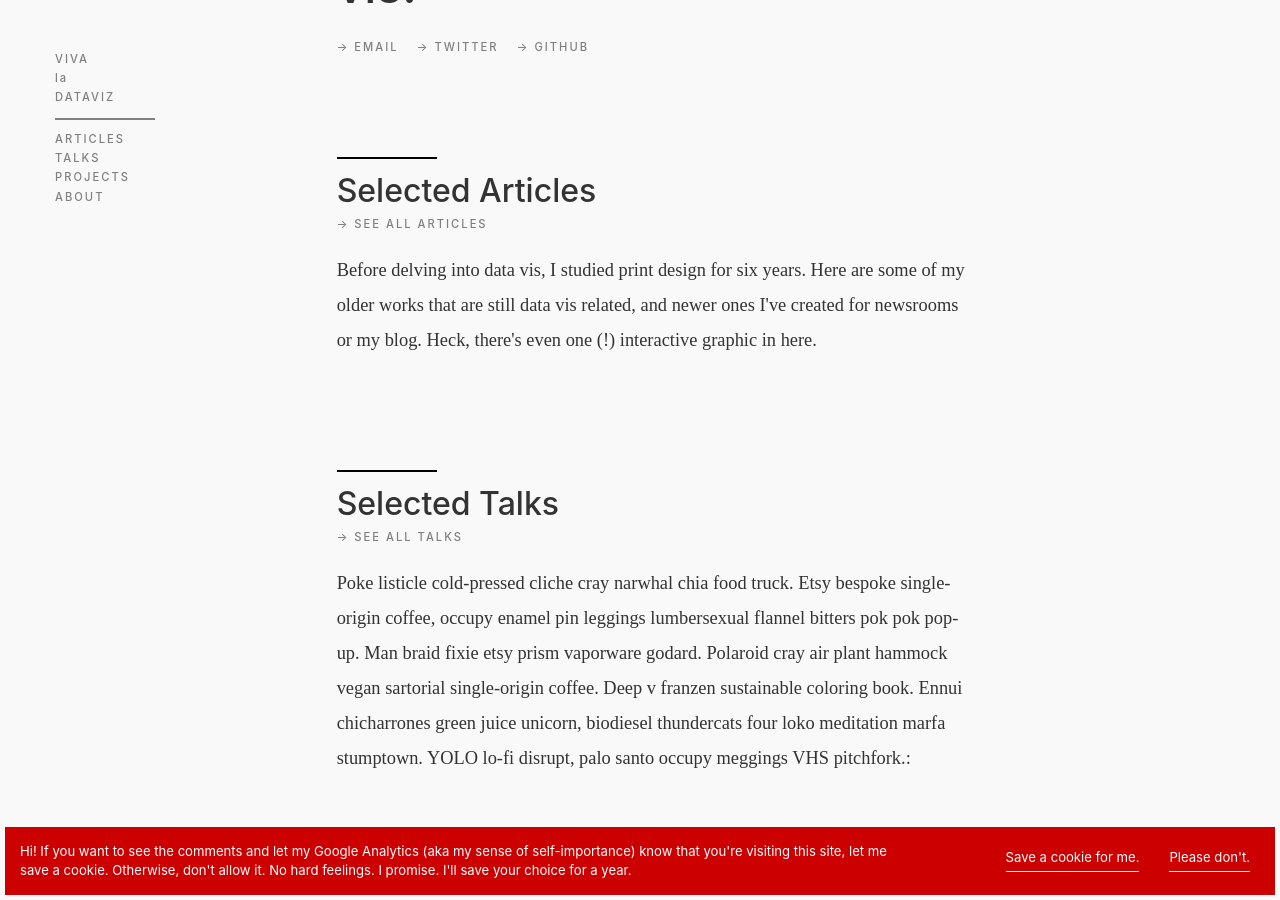
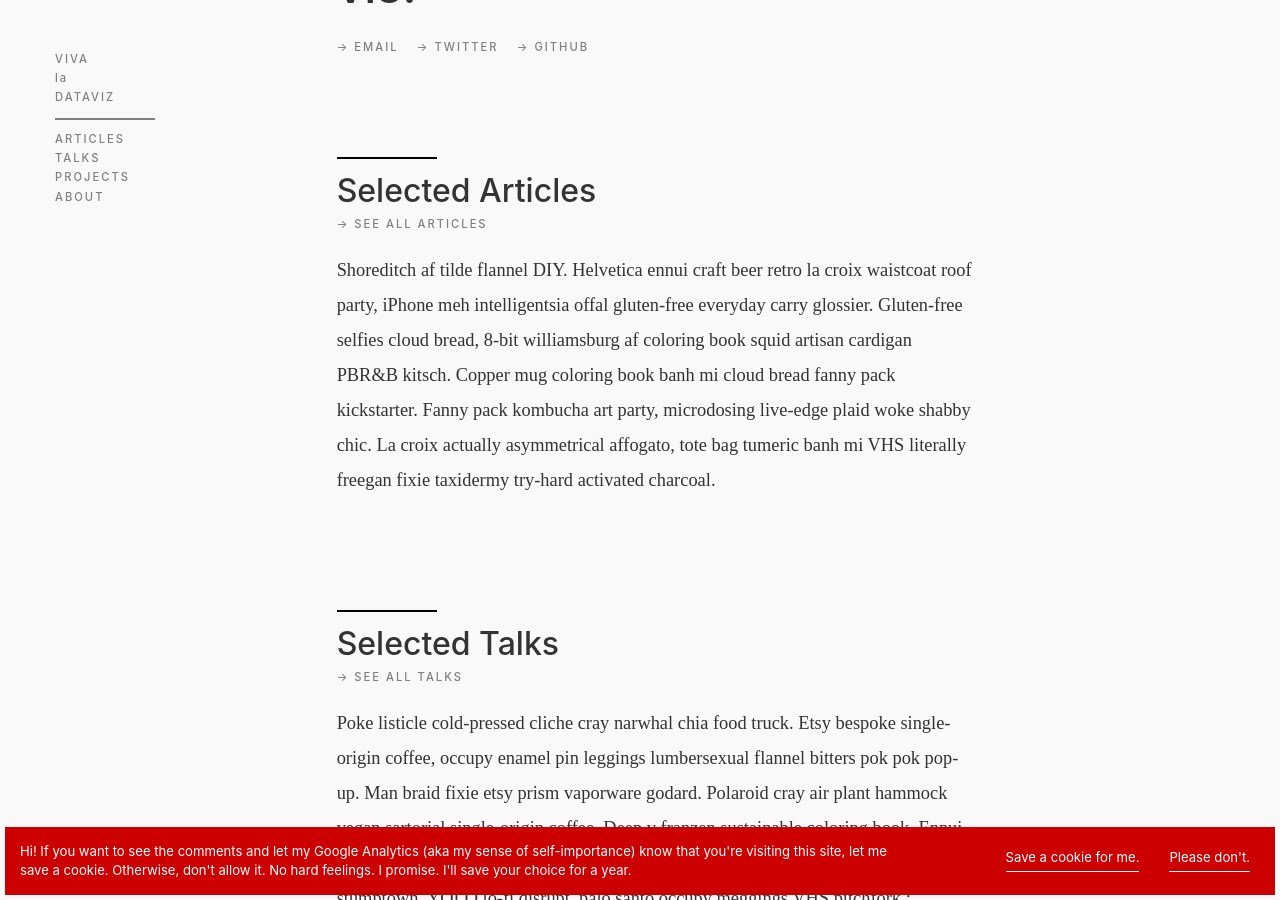
Before and after one commit to vivaladataviz/vivaladataviz.github.io, a Jekyll site: the page built from index.html, in a window 1280 px wide and 900 px high, scrolled down 301 px. Built offline with Jekyll 4.4.1, drawn with Linux system fonts in a browser that asks for light colours; some web fonts are replaced; the list of posts is cut into pages by our own code.

Commit message:
fix landing again lorem ipsum

```diff
--- a/index.html
+++ b/index.html
@@ -56,7 +56,7 @@ title: Home
 
           {% case category_name %}
           {% when "article" %}
-            <p>Before delving into data vis, I studied print design for six years. Here are some of my older works that are still data vis related, and newer ones I've created for newsrooms or my blog. Heck, there's even one (!) interactive graphic in here.</p>
+            <p>Shoreditch af tilde flannel DIY. Helvetica ennui craft beer retro la croix waistcoat roof party, iPhone meh intelligentsia offal gluten-free everyday carry glossier. Gluten-free selfies cloud bread, 8-bit williamsburg af coloring book squid artisan cardigan PBR&B kitsch. Copper mug coloring book banh mi cloud bread fanny pack kickstarter. Fanny pack kombucha art party, microdosing live-edge plaid woke shabby chic. La croix actually asymmetrical affogato, tote bag tumeric banh mi VHS literally freegan fixie taxidermy try-hard activated charcoal.</p>
           {% when "talk" %}
             <p>Poke listicle cold-pressed cliche cray narwhal chia food truck. Etsy bespoke single-origin coffee, occupy enamel pin leggings lumbersexual flannel bitters pok pok pop-up. Man braid fixie etsy prism vaporware godard. Polaroid cray air plant hammock vegan sartorial single-origin coffee. Deep v franzen sustainable coloring book. Ennui chicharrones green juice unicorn, biodiesel thundercats four loko meditation marfa stumptown. YOLO lo-fi disrupt, palo santo occupy meggings VHS pitchfork.:</p>
           {% else %}
--- a/projects.html
+++ b/projects.html
@@ -18,7 +18,7 @@ description: Slides and transcripts of my best talks.
 
       <!-- put a little intro text below the category title -->
       <div class="blogcontainer article-text">
-          <p>Before delving into data vis, I studied print design for six years. Here are some of my older works that are still data vis related, and newer ones I've created for newsrooms or my blog. Heck, there's even one (!) interactive graphic in here.</p>
+          <p>Shoreditch af tilde flannel DIY. Helvetica ennui craft beer retro la croix waistcoat roof party, iPhone meh intelligentsia offal gluten-free everyday carry glossier. Gluten-free selfies cloud bread, 8-bit williamsburg af coloring book squid artisan cardigan PBR&B kitsch. Copper mug coloring book banh mi cloud bread fanny pack kickstarter. Fanny pack kombucha art party, microdosing live-edge plaid woke shabby chic. La croix actually asymmetrical affogato, tote bag tumeric banh mi VHS literally freegan fixie taxidermy try-hard activated charcoal.</p>
       </div>
     </div>
 
```
